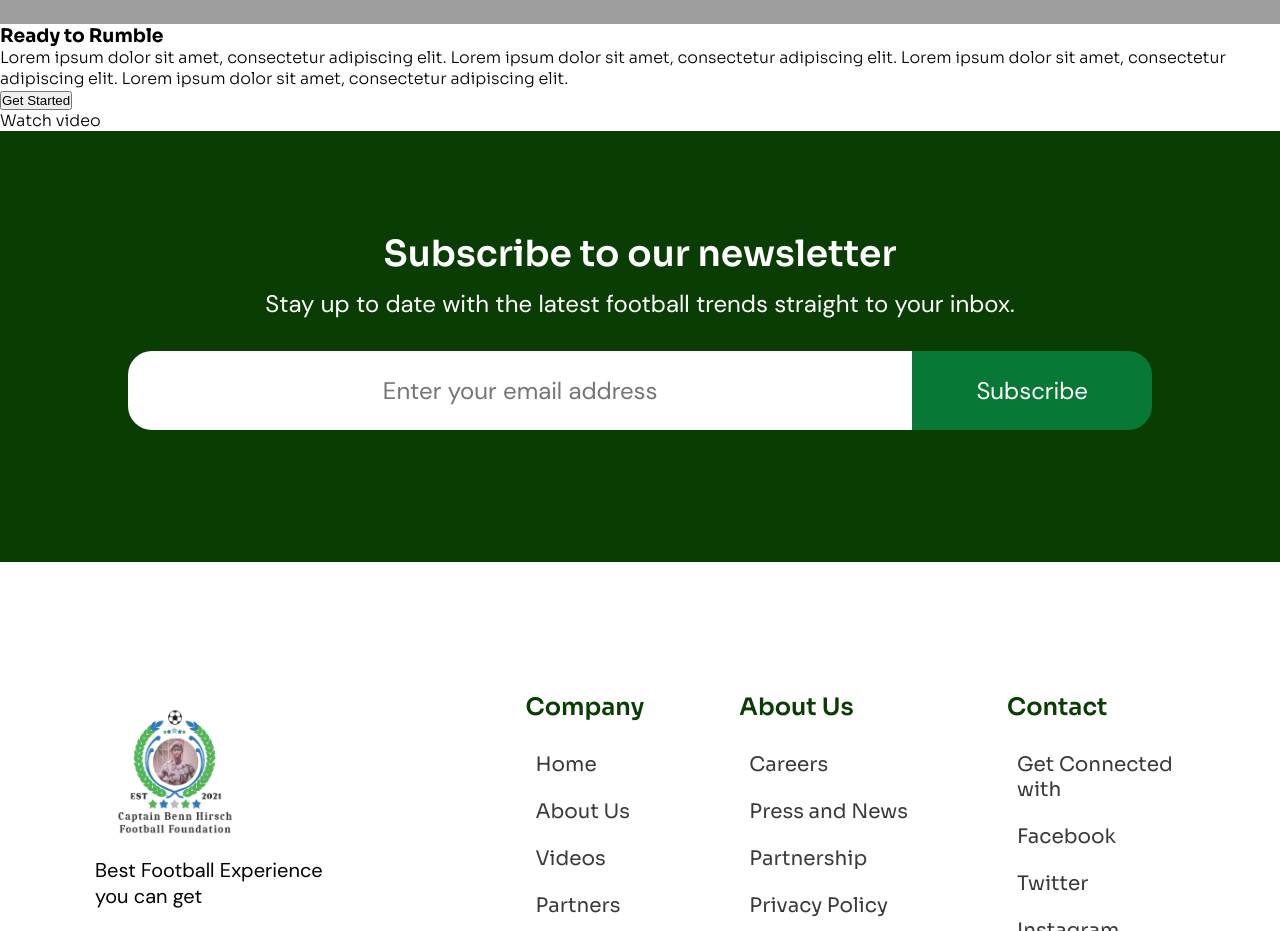
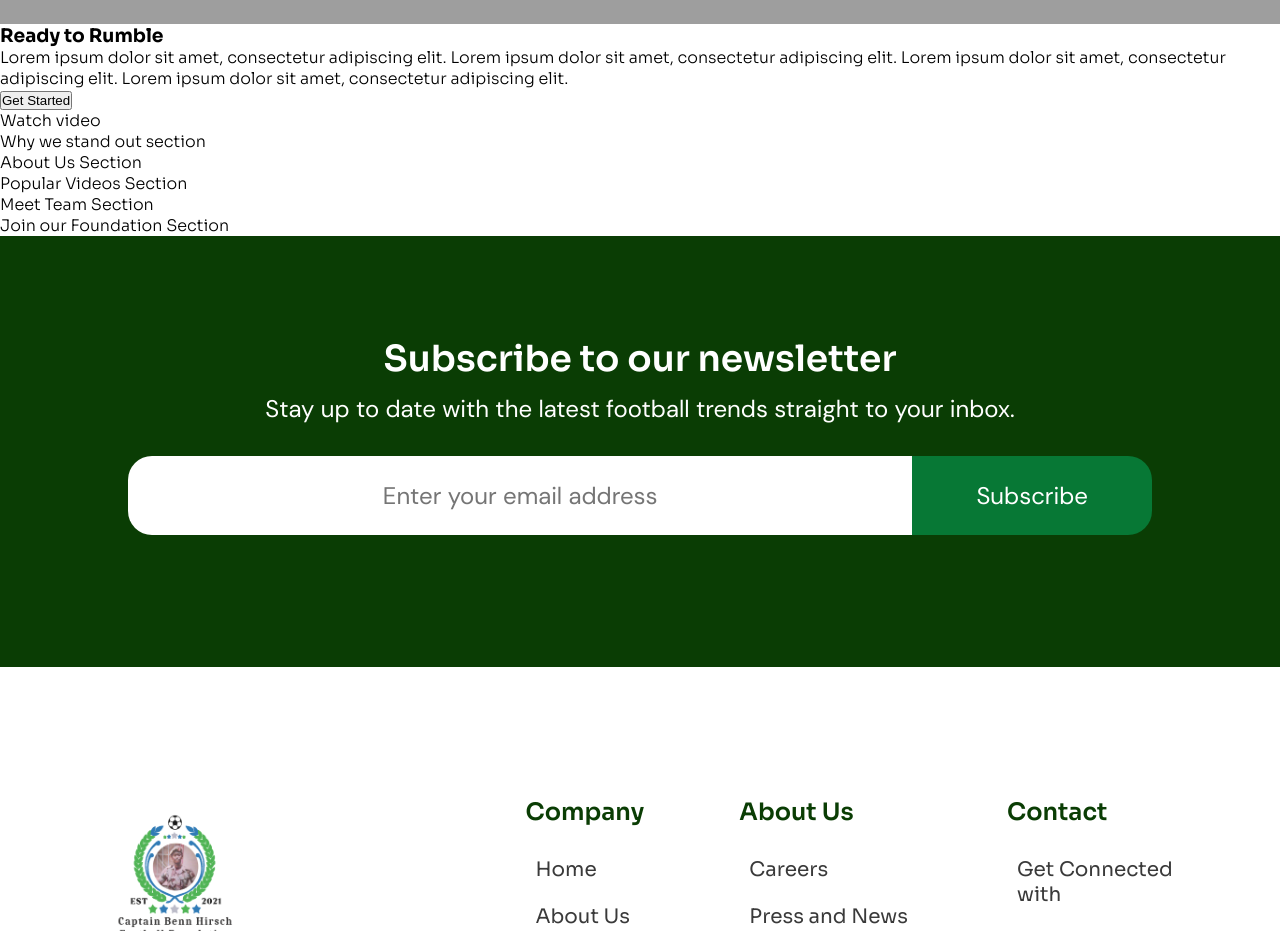
Before and after one commit to IamSolaSholzy01/captainbenn, a Next.js app: page / in a window 1280 px wide. Shown: the part 920-1851 px from the top of the page. Built offline with nearby package versions, Linux system fonts and the light colour scheme; grey boxes are pictures that could not be loaded.

Commit message:
Sections

```diff
--- a/pages/index.tsx
+++ b/pages/index.tsx
@@ -24,6 +24,11 @@ const Home: NextPage<{ title: string }> = ({ title }) => {
           <div>Watch video</div>
         </div>
       </section>
+      <section>Why we stand out section</section>
+      <section>About Us Section</section>
+      <section>Popular Videos Section</section>
+      <section>Meet Team Section</section>
+      <section>Join our Foundation Section</section>
     </Layout>
   );
 };
```
